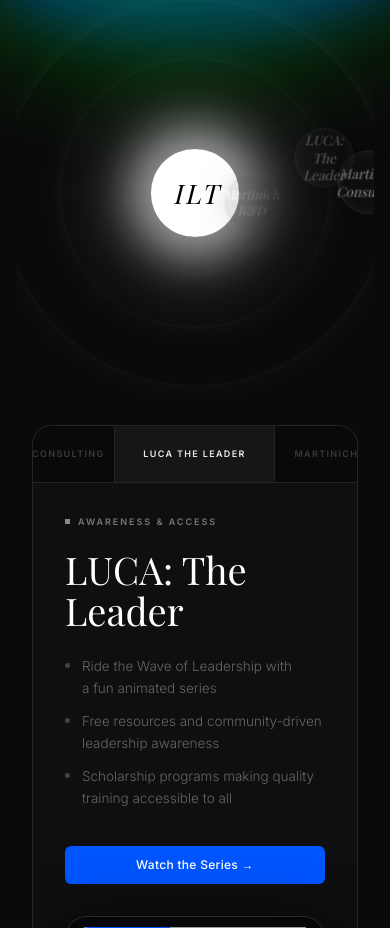
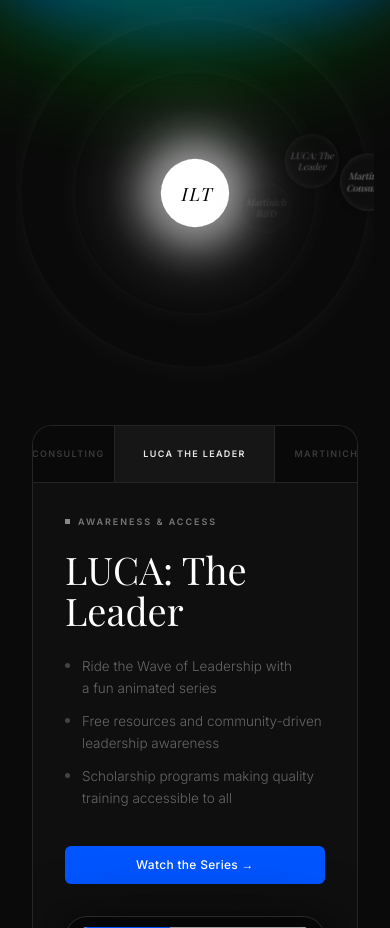
Before and after one commit to Yug210705/ITL, a React (Vite) app: page /ecosystem in a window 390 px wide. Shown: the part 880-1808 px from the top of the page. Built offline with nearby package versions, Linux system fonts and the light colour scheme; grey boxes are pictures that could not be loaded; a web font is replaced by a local one.

Commit message:
fix: perfectly align Ecosystem nodes and optimize node font-sizes

```diff
--- a/src/components/Ecosystem/OurEcosystem.jsx
+++ b/src/components/Ecosystem/OurEcosystem.jsx
@@ -198,12 +198,12 @@
               </div>
 
               {/* Ecosystem Graphic Wrapper */}
-              <div ref={graphicRef} className="absolute pointer-events-none origin-center transform scale-[0.36] min-[380px]:scale-[0.42] sm:scale-[0.7] md:scale-[0.85] lg:scale-100 top-[68%] lg:top-[45%] left-1/2 lg:left-[88%] -translate-x-1/2 lg:-translate-x-0 -translate-y-1/2 transition-all duration-700">
+              <div ref={graphicRef} className="absolute pointer-events-none origin-center transform scale-[0.38] min-[400px]:scale-[0.44] sm:scale-[0.7] md:scale-[0.85] lg:scale-100 top-[68%] lg:top-[45%] left-1/2 lg:left-[88%] -translate-x-1/2 lg:-translate-x-0 -translate-y-1/2 transition-all duration-700">
 
                   {/* Outer Orbit (Radius 460) */}
                   <div className="absolute rounded-full border border-white/20 orbit-outer shadow-[0_0_50px_rgba(255,255,255,0.05)]"
                       style={{ width: '920px', height: '920px', top: '-460px', left: '-460px' }}>
-                      <div className="absolute flex items-center justify-center rounded-full bg-[#111] text-[32px] lg:text-[10px] text-white font-serif italic text-center leading-[1.3] node-content w-[150px] lg:w-[120px] h-[150px] lg:h-[120px] top-[90px] left-[90px] border border-white/30"
+                      <div className="absolute flex items-center justify-center rounded-full bg-[#111] text-[24px] lg:text-[10px] text-white font-serif italic text-center leading-[1.3] node-content w-[150px] lg:w-[120px] h-[150px] lg:h-[120px] top-[60px] left-[60px] border border-white/30"
                           style={{ boxShadow: '0 0 60px rgba(0,0,0,1), inset 0 0 20px rgba(255,255,255,0.1)' }}>
                           <span className="drop-shadow-lg">Martinich<br />Consulting</span>
                       </div>
@@ -212,7 +212,7 @@
                   {/* Mid Orbit (Radius 320) */}
                   <div className="absolute rounded-full border border-white/20 orbit-mid shadow-[0_0_40px_rgba(255,255,255,0.05)]"
                       style={{ width: '640px', height: '640px', top: '-320px', left: '-320px' }}>
-                      <div className="absolute flex items-center justify-center rounded-full bg-[#111] text-[32px] lg:text-[10px] text-white font-serif italic text-center leading-[1.3] node-content w-[140px] lg:w-[110px] h-[140px] lg:h-[110px] top-[250px] lg:top-[265px] left-[-70px] lg:left-[-55px] border border-white/30"
+                      <div className="absolute flex items-center justify-center rounded-full bg-[#111] text-[24px] lg:text-[10px] text-white font-serif italic text-center leading-[1.3] node-content w-[140px] lg:w-[110px] h-[140px] lg:h-[110px] top-[250px] lg:top-[265px] left-[-70px] lg:left-[-55px] border border-white/30"
                           style={{ boxShadow: '0 0 60px rgba(0,0,0,1), inset 0 0 20px rgba(255,255,255,0.1)' }}>
                           <span className="drop-shadow-lg">LUCA: The<br />Leader</span>
                       </div>
@@ -221,7 +221,7 @@
                   {/* Inner Orbit (Radius 190) */}
                   <div className="absolute rounded-full border border-white/20 orbit-inner z-30 shadow-[0_0_30px_rgba(255,255,255,0.05)]"
                       style={{ width: '380px', height: '380px', top: '-190px', left: '-190px' }}>
-                      <div className="absolute flex items-center justify-center rounded-full bg-[#111] text-[30px] lg:text-[10px] text-white font-serif italic text-center leading-[1.3] node-content w-[130px] lg:w-[100px] h-[130px] lg:h-[100px] top-[260px] lg:top-[330px] left-[130px] lg:left-[140px] border border-white/30"
+                      <div className="absolute flex items-center justify-center rounded-full bg-[#111] text-[24px] lg:text-[10px] text-white font-serif italic text-center leading-[1.3] node-content w-[130px] lg:w-[100px] h-[130px] lg:h-[100px] top-[315px] lg:top-[330px] left-[125px] lg:left-[140px] border border-white/30"
                           style={{ boxShadow: '0 0 60px rgba(0,0,0,1), inset 0 0 20px rgba(255,255,255,0.1)' }}>
                           <span className="drop-shadow-lg">Martinich<br />R&D</span>
                       </div>
@@ -230,11 +230,11 @@
                   {/* ILT center white glowing core */}
                   <div className="absolute rounded-full bg-white flex items-center justify-center z-20"
                       style={{
-                          width: '210px', height: '210px',
-                          top: '-105px', left: '-105px',
+                          width: '180px', height: '180px',
+                          top: '-90px', left: '-90px',
                           boxShadow: '0 0 100px 50px rgba(255,255,255,0.5), 0 0 200px 100px rgba(255,255,255,0.2)'
                       }}>
-                      <span className="font-serif italic text-black text-[64px] lg:text-[42px] tracking-widest pl-2">ILT</span>
+                      <span className="font-serif italic text-black text-[48px] lg:text-[42px] tracking-widest pl-2">ILT</span>
                   </div>
 
               </div>
```
